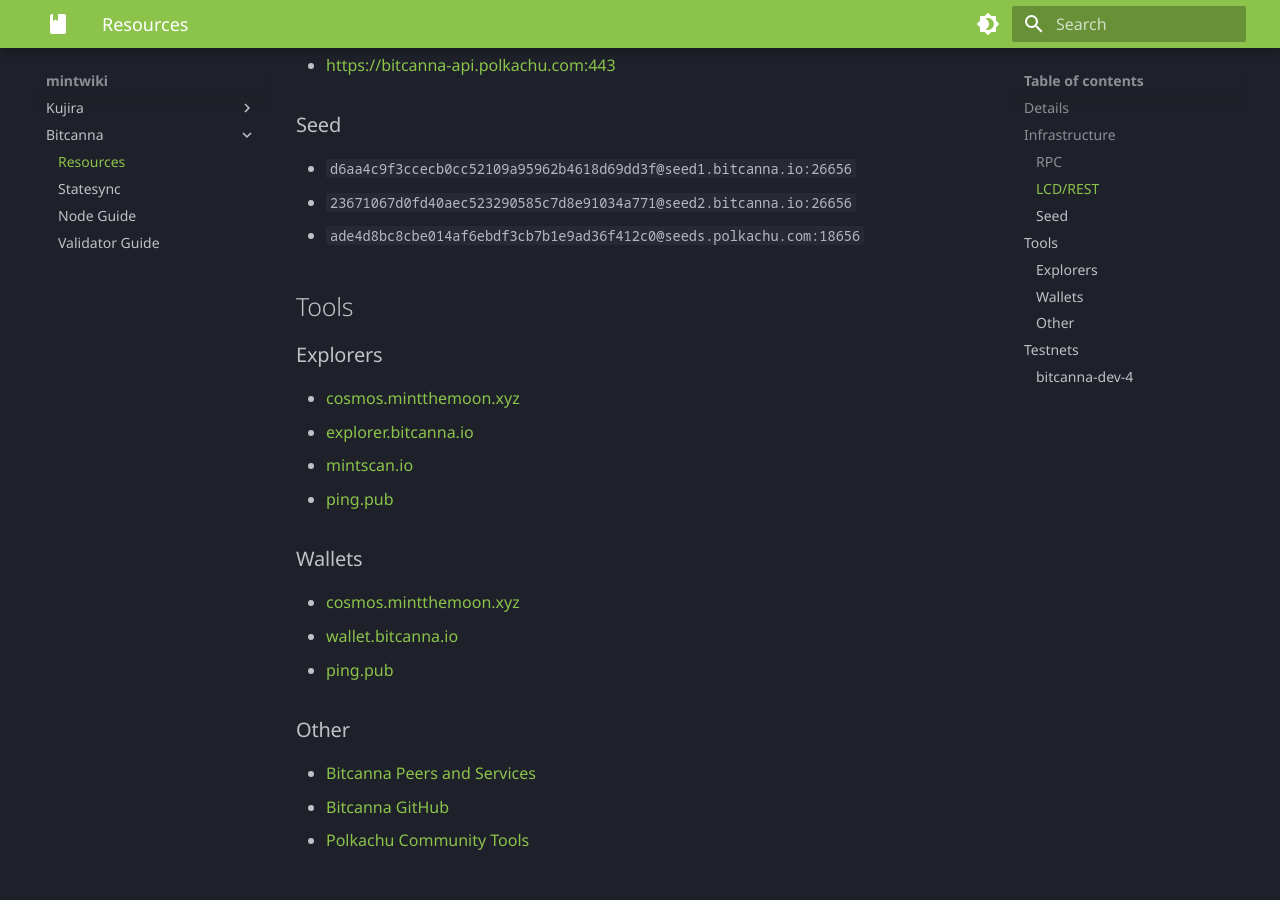
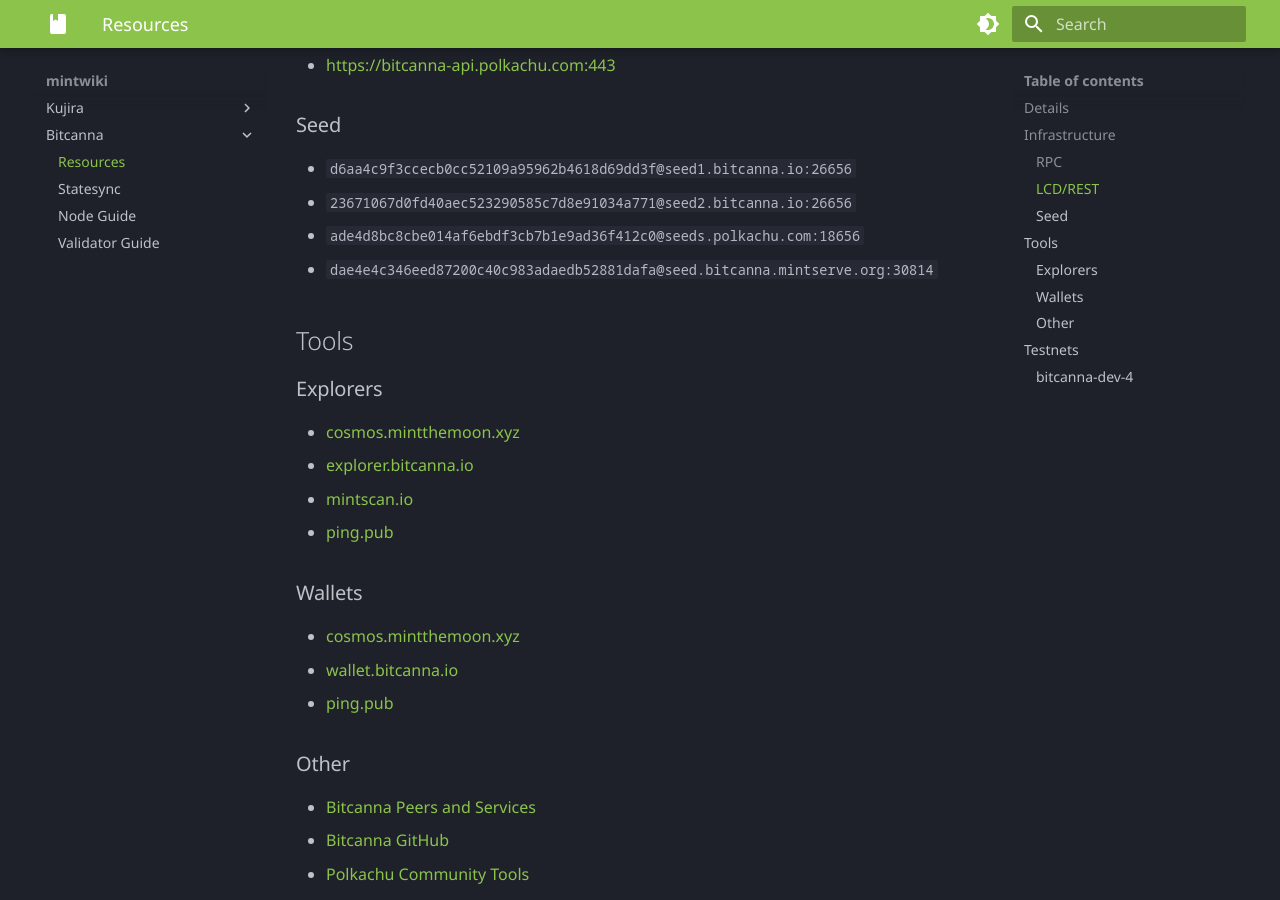
Before and after one commit to mintthemoon/mintwiki, an MkDocs documentation site: the page built from docs/bitcanna/resources.md, in a window 1280 px wide and 900 px high, scrolled down 706 px. Built offline with MkDocs 1.6.1 and Material for MkDocs 9.7.7, drawn with Linux system fonts in a browser that asks for light colours.

Commit message:
add bitcanna seed

```diff
--- a/docs/bitcanna/resources.md
+++ b/docs/bitcanna/resources.md
@@ -22,6 +22,7 @@
 - `d6aa4c9f3ccecb0cc52109a95962b4618d69dd3f@seed1.bitcanna.io:26656`
 - `23671067d0fd40aec523290585c7d8e91034a771@seed2.bitcanna.io:26656`
 - `ade4d8bc8cbe014af6ebdf3cb7b1e9ad36f412c0@seeds.polkachu.com:18656`
+- `dae4e4c346eed87200c40c983adaedb52881dafa@seed.bitcanna.mintserve.org:30814`
 
 ## Tools
 ### Explorers
```
